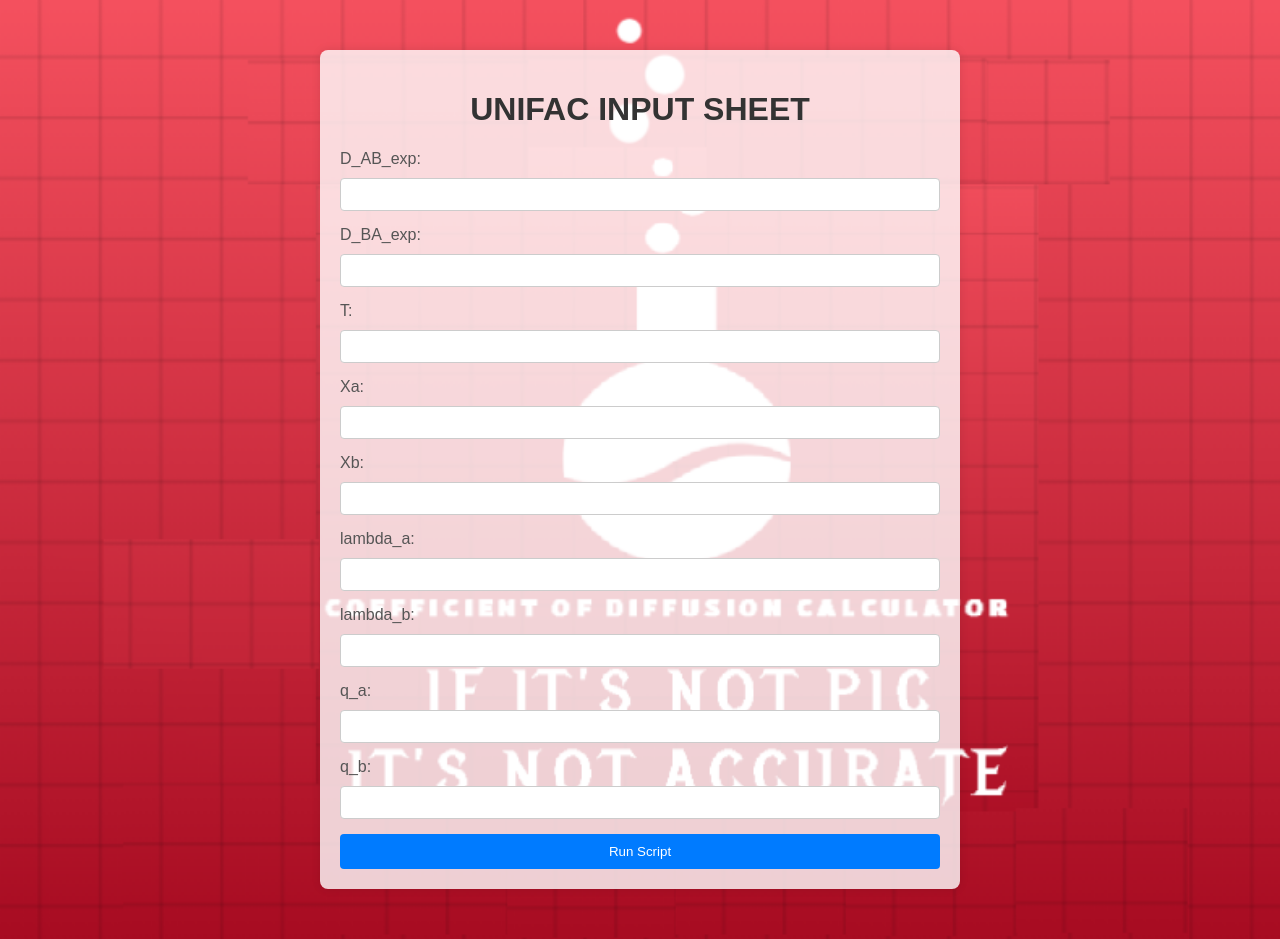
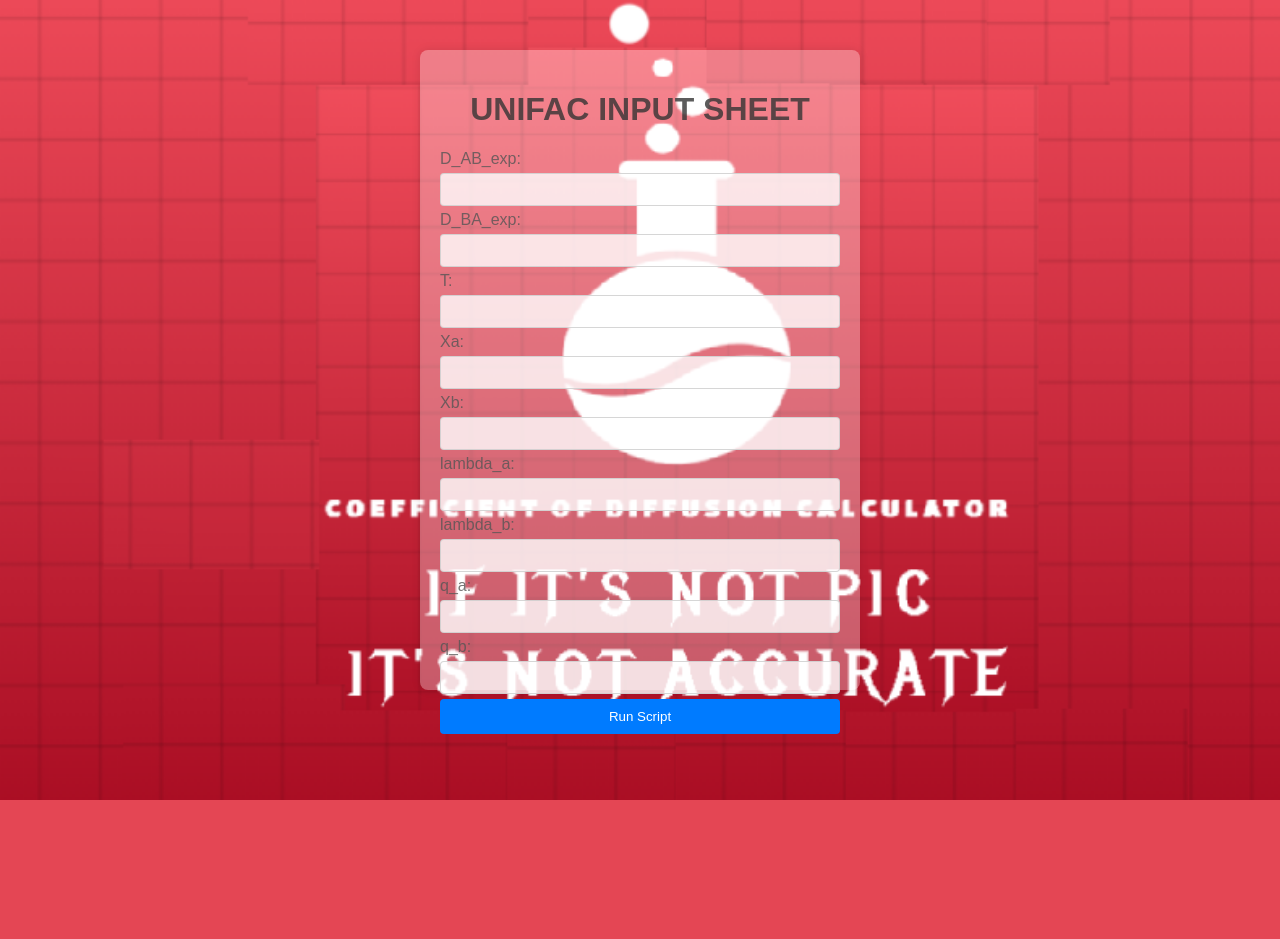
Before and after one commit to anastassaoui/UNIFAC, a Flask app: page / in a window 1280 px wide. After the commit the page ends 800 px from the top, so only its background shows below. Run offline with Flask 3, Linux system fonts and the light colour scheme.

Commit message:
Update index.html

```diff
--- a/templates/index.html
+++ b/templates/index.html
@@ -14,30 +14,32 @@
             padding: 0;
         }
         .container {
-            max-width: 600px;
+            max-width: 400px;
+            max-height: 600px;
             margin: 50px auto;
-            background-color: rgba(255, 255, 255, 0.8);
+            background-color: rgba(255, 255, 255, 0.3); /* Adjust the transparency */
             border-radius: 8px;
             padding: 20px;
             box-shadow: 0 0 10px rgba(0, 0, 0, 0.1);
         }
         h1 {
             text-align: center;
-            color: #333;
+            color: rgba(51, 51, 51, 0.8); /* Adjust the transparency */
         }
         form {
             display: flex;
             flex-direction: column;
         }
         label {
-            margin-bottom: 10px;
-            color: #555;
+            margin-bottom: 5px;
+            color: rgba(85, 85, 85, 0.8); /* Adjust the transparency */
         }
         input[type="text"] {
             padding: 8px;
             border-radius: 4px;
-            border: 1px solid #ccc;
-            margin-bottom: 15px;
+            border: 1px solid rgba(204, 204, 204, 0.8); /* Adjust the transparency */
+            margin-bottom: 5px;
+            background-color: rgba(255, 255, 255, 0.8); /* Adjust the transparency */
         }
         button {
             background-color: #007bff;
```
